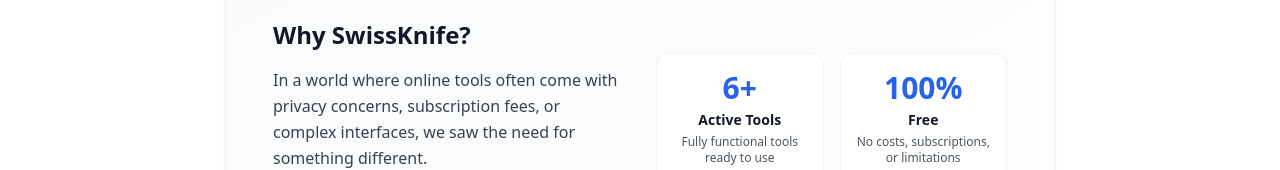
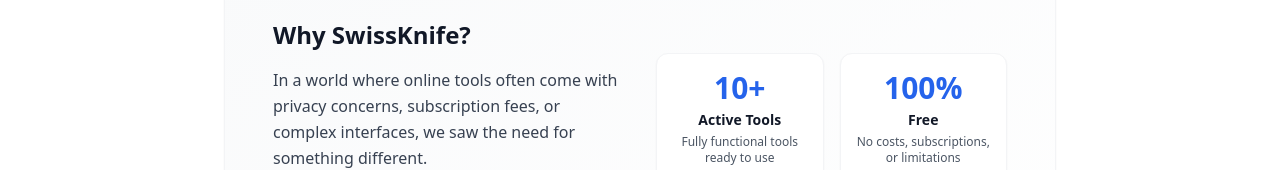
Before and after one commit to GameHelix/archery, a Next.js app: page /about in a window 1280 px wide. Shown: the part 738-908 px from the top of the page. Built offline with nearby package versions, Linux system fonts and the light colour scheme.

Commit message:
bcrypt #2

```diff
--- a/app/about/page.tsx
+++ b/app/about/page.tsx
@@ -60,7 +60,7 @@
   ]
 
   const stats = [
-    { number: '6+', label: 'Active Tools', description: 'Fully functional tools ready to use' },
+    { number: '10+', label: 'Active Tools', description: 'Fully functional tools ready to use' },
     { number: '100%', label: 'Free', description: 'No costs, subscriptions, or limitations' },
     { number: '0', label: 'Data Stored', description: 'Your privacy is completely protected' },
     { number: '24/7', label: 'Available', description: 'Access tools anytime, anywhere' }
```
